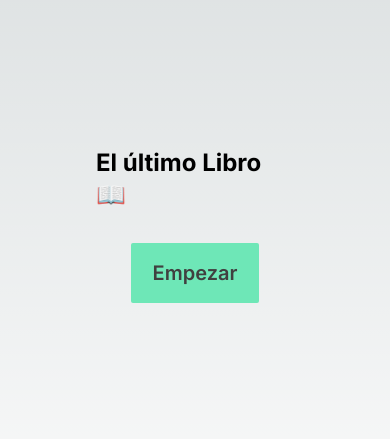
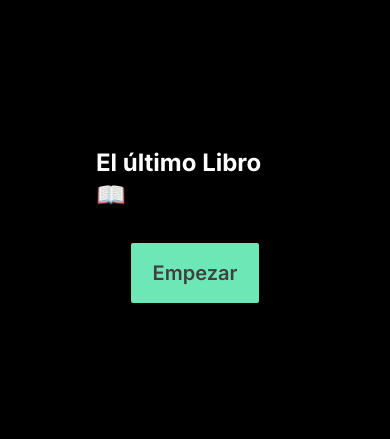
Before and after one commit to DannyCarvajal/the-last-book, a Next.js app: page / in a window 390 px wide. Shown: the part 197-636 px from the top of the page. Built offline with nearby package versions, Linux system fonts and the light colour scheme.

Commit message:
chore: fix mobile black bg

```diff
--- a/src/app/page.tsx
+++ b/src/app/page.tsx
@@ -12,6 +12,7 @@ import { BookTuple, getBookPairs } from "@/logic/getBiblePairs";
 
 import { getFinalMessage } from "@/utils/finalMessage";
 
+const POINTS_DISPLAY_TIME = 500;
 export default function Home() {
   const { isReseted, secondsLeft, startTimer } = use30SecondsCounter();
 
@@ -49,10 +50,10 @@ export default function Home() {
 
     setCurrentAnswer(wasCorrect ? "success" : "fail");
 
-    // Reset answser
+    // Reset answer
     setTimeout(() => {
       setCurrentAnswer(null);
-    }, 600);
+    }, POINTS_DISPLAY_TIME);
 
     const newBook = getBookPairs(getCurrentLevel());
     setBook(newBook);
@@ -80,8 +81,8 @@ export default function Home() {
 
   if (!start) {
     return (
-      <main className="flex min-h-screen flex-col items-center justify-center p-24">
-        <h1 className="text-2xl lg:text-4xl font-bold mb-8">El último Libro 📖</h1>
+      <main className="flex min-h-screen flex-col items-center justify-center p-24 bg-black">
+        <h1 className="text-2xl lg:text-4xl font-bold mb-8 text-white">El último Libro 📖</h1>
         <button
           onClick={handleStartGame}
           className="bg-emerald-300 rounded-sm text-neutral-700 p-4 w-32 font-semibold text-xl"
@@ -96,9 +97,9 @@ export default function Home() {
 
   if (start && book) {
     return (
-      <main className="relative flex min-h-screen justify-between flex-wrap max-w-[100vw] overflow-hidden">
+      <main className="relative flex min-h-screen justify-between flex-wrap max-w-[100vw] max-h-[100vh] overflow-hidden">
         <div
-          className="relative flex-1 flex-wrap border-2 cursor-pointer border-x-emerald-300 hover:bg-neutral-950 duration-500"
+          className="relative flex-1 flex-wrap border-2 cursor-pointer border-x-emerald-300 bg-black hover:bg-neutral-950 duration-500"
           onClick={() => checkAnswer(book.firstBook.book)}
         >
           {/* Legend choose the last book */}
@@ -112,7 +113,7 @@ export default function Home() {
         </div>
 
         <div
-          className="cursor-pointer flex-1 hover:bg-neutral-950 duration-500 border-2 border-x-emerald-300"
+          className="cursor-pointer flex-1 hover:bg-neutral-950 duration-500 bg-black border-2 border-x-emerald-300"
           onClick={() => checkAnswer(book.secondBook.book)}
         >
           <CurrentBook book={book.secondBook.book} />
--- a/src/components/ResetedView.tsx
+++ b/src/components/ResetedView.tsx
@@ -7,7 +7,7 @@ type Props = {
 
 export const ResetedView = ({ points, handleStartGame }: Props) => {
   return (
-    <main className="relative flex min-h-screen flex-col items-center justify-center p-24">
+    <main className="relative flex min-h-screen flex-col items-center justify-center p-24 bg-black">
       {/* Points accumulated really BIG */}
       <div className="">
         <h2 className="text-4xl lg:text-6xl font-bold text-white font-mono">
```
